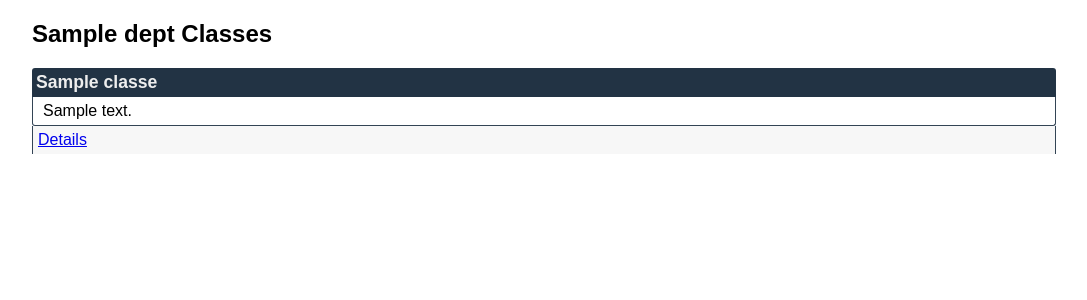
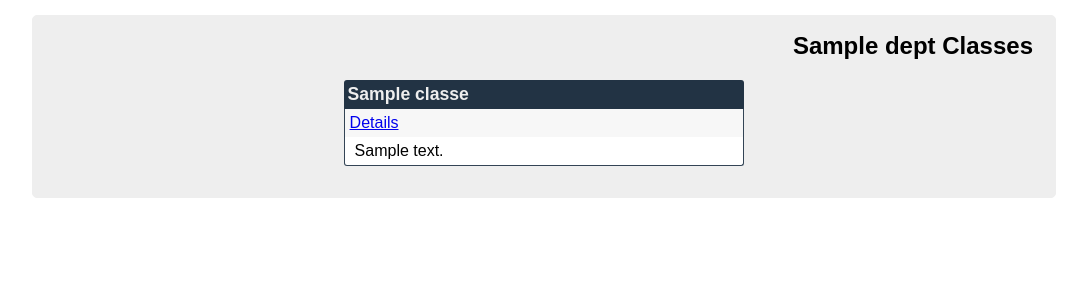
Before and after one commit to dim-tsoukalas/school-api, a Django app: template src/classes/templates/classes.html in a window 1280 px wide. Shown: the part 95-395 px from the top of the page, without its empty margins (96-1183 px from the left). Run offline with Django 3.2, Linux system fonts and the light colour scheme; the template is opened without the code that fills it: most values are stand-ins (such as "Sample title", 1, 10 or a date in 2020); some libraries are stand-ins or nearby versions.

Commit message:
Used the new CSS rules. The title tag is now using the university name variable. The truncation filter is now used in some descriptions.

```diff
--- a/src/classes/templates/classes.html
+++ b/src/classes/templates/classes.html
@@ -1,6 +1,6 @@
 {% extends "base.html" %}
 
-{% block title %}Classes | {{ dept.name }} | University{% endblock %}
+{% block title %}Classes | {{ dept.name }} | {{university.name}}{% endblock %}
 
 
 {% block content %}
@@ -13,36 +13,45 @@
 </div>
 
 
-<div class="basic-box-container">
+<div class="main-container">
   <h2>{{ dept.name }} Classes</h2>
   {% if perm.is_admin or perm.is_teacher %}
-  <div id="classes-menu">
-    <a id="class-insert-a" href="/departments/{{dept.id}}/classes/insert">Insert</a>
+  <div id="classes-menu" class="main-container-menu">
+    <a id="class-insert-a" class="filled-btn"
+       href="/departments/{{dept.id}}/classes/insert">
+      Insert
+    </a>
   </div>
   {% endif %}
 
-  <div class="entity-container">
+  <ul class="entity-container">
     {% for i in classes %}
-    <div class="entity-box">
+    <li class="entity-box">
       <div class="entity-box-title">{{ i.name }}</div>
-      <div class="entity-box-content">{{ i.description }}</div>
+
       <div class="entity-box-menu">
+        <div class="entity-box-menu-links">
           <a class="class-view-a"
              href="/departments/{{dept.id}}/classes/{{i.public_id}}">
             {% if perm.is_admin or perm.is_teacher %} Details/Edit
             {% else %} Details
             {% endif %}
           </a>
+        </div>
+        <div class="entity-box-menu-actions">
           {% if perm.is_admin %}
-        <a class="class-delete-a"
+          <a class="class-delete-a util-btn danger-btn-mask"
              href="/departments/{{dept.id}}/classes/{{i.public_id}}/delete">
             Delete
           </a>
           {% endif %}
         </div>
       </div>
+
+      <div class="entity-box-content">{{i.description|truncatechars:250}}</div>
+    </li>
     {% endfor %}
-  </div>
+  </ul>
 </div>
 
 {% endblock %}
```
Lines whose indentation alone changed are shown as unchanged.
